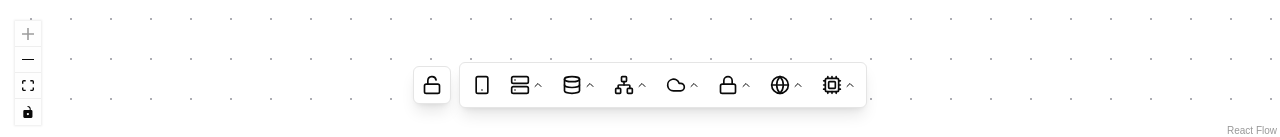
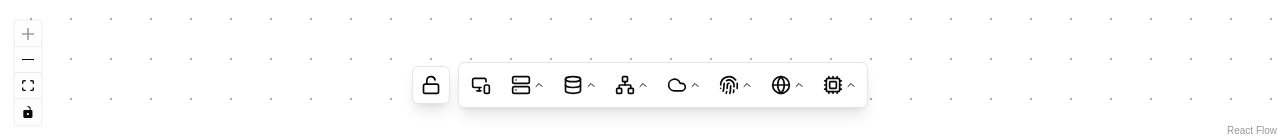
Before and after one commit to creamlabs/syscode, a Next.js app: page / in a window 1280 px wide. Shown: the part 660-797 px from the top of the page. Built offline with nearby package versions, Linux system fonts and the light colour scheme.

Commit message:
chore: add new menu icon and item

```diff
--- a/src/components/ui/icon.tsx
+++ b/src/components/ui/icon.tsx
@@ -1,8 +1,8 @@
-import icons from "@/lib/icon";
+import icons, { IconType } from "@/lib/icon";
 import React, { FC } from "react";
 import { LucideProps } from "lucide-react";
 export interface IconProps extends LucideProps {
-  icon: keyof typeof icons;
+  icon: IconType;
 }
 const Icon: FC<IconProps> = ({ icon, ...props }) => {
   const Comp = icons[icon];
--- /dev/null
+++ b/src/features/editor/components/menu/menu-item.tsx
@@ -0,0 +1,30 @@
+import Icon from "@/components/ui/icon";
+import { cn } from "@/lib/utils";
+import { type ComponentCategory } from "@/features/editor/lib/design-menu";
+
+export const MenuComponent: React.FC<{ category: ComponentCategory }> = ({
+  category,
+}) => {
+  return (
+    <div className="relative">
+      <button
+        key={category.id}
+        //onClick={() => onSelectCategory(category)}
+        className={cn(
+          `p-2 rounded-md hover:bg-gray-100 transition-colors flex items-center gap-0.5`,
+          category.variants && "pr-1.5",
+        )}
+        title={category.label}
+      >
+        <Icon icon={category.icon} className="w-5 h-5 transition-transform" />
+        {category.variants && (
+          <Icon icon="chevronUp" className="w-3 h-3 transition-transform" />
+        )}
+      </button>
+    </div>
+  );
+};
+
+const MenuPopover = () => {
+  return <div>MenuPopover</div>;
+};
--- a/src/features/editor/components/menu/menubar.tsx
+++ b/src/features/editor/components/menu/menubar.tsx
@@ -1,111 +1,9 @@
 import React from "react";
 import {
-  Server,
-  Smartphone,
-  Database,
-  Network,
-  Cloud,
-  Lock,
-  Globe,
-  Cpu,
-} from "lucide-react";
-import Icon from "@/components/ui/icon";
-
-export type ComponentCategory = {
-  id: string;
-  label: string;
-  icon: React.ReactNode;
-  variants?: {
-    id: string;
-    label: string;
-    description?: string;
-    properties?: {
-      scalability?: string;
-      reliability?: string;
-      consistency?: string;
-    };
-  }[];
-};
-
-export const COMPONENT_CATEGORIES: ComponentCategory[] = [
-  {
-    id: "client",
-    label: "Client",
-    icon: <Smartphone className="w-5 h-5" />,
-  },
-  {
-    id: "server",
-    label: "Server",
-    icon: <Server className="w-5 h-5" />,
-    variants: [
-      { id: "api_gateway", label: "API Gateway" },
-      { id: "load_balancer", label: "Load Balancer" },
-      { id: "application_server", label: "Application Server" },
-      { id: "websocket", label: "WebSocket Server" },
-    ],
-  },
-  {
-    id: "database",
-    label: "Database",
-    icon: <Database className="w-5 h-5" />,
-    variants: [
-      { id: "sql", label: "SQL Database" },
-      { id: "nosql", label: "NoSQL Database" },
-      { id: "redis", label: "Redis Cache" },
-      { id: "elasticsearch", label: "Elasticsearch" },
-    ],
-  },
-  {
-    id: "messaging",
-    label: "Messaging",
-    icon: <Network className="w-5 h-5" />,
-    variants: [
-      { id: "kafka", label: "Apache Kafka" },
-      { id: "rabbitmq", label: "RabbitMQ" },
-      { id: "sqs", label: "AWS SQS" },
-    ],
-  },
-  {
-    id: "cloud",
-    label: "Cloud",
-    icon: <Cloud className="w-5 h-5" />,
-    variants: [
-      { id: "s3", label: "Object Storage (S3)" },
-      { id: "cdn", label: "CDN" },
-      { id: "lambda", label: "Serverless Function" },
-    ],
-  },
-  {
-    id: "security",
-    label: "Security",
-    icon: <Lock className="w-5 h-5" />,
-    variants: [
-      { id: "auth", label: "Authentication" },
-      { id: "firewall", label: "Firewall" },
-      { id: "ssl", label: "SSL/TLS" },
-    ],
-  },
-  {
-    id: "services",
-    label: "Services",
-    icon: <Globe className="w-5 h-5" />,
-    variants: [
-      { id: "dns", label: "DNS" },
-      { id: "monitoring", label: "Monitoring" },
-      { id: "logging", label: "Logging" },
-    ],
-  },
-  {
-    id: "compute",
-    label: "Compute",
-    icon: <Cpu className="w-5 h-5" />,
-    variants: [
-      { id: "container", label: "Container" },
-      { id: "vm", label: "Virtual Machine" },
-      { id: "kubernetes", label: "Kubernetes" },
-    ],
-  },
-];
+  COMPONENT_CATEGORIES,
+  type ComponentCategory,
+} from "@/features/editor/lib/design-menu";
+import { MenuComponent } from "./menu-item";
 
 interface MenuBarProps {
   onSelectCategory: (category: ComponentCategory) => void;
@@ -121,17 +19,7 @@ export const MenuBar = () => {
     <div className="border bg-white rounded-md shadow-lg p-1">
       <div className="flex gap-1">
         {COMPONENT_CATEGORIES.map((category) => (
-          <button
-            key={category.id}
-            //onClick={() => onSelectCategory(category)}
-            className={`p-2 rounded-md hover:bg-gray-100 transition-colors flex items-center gap-0.5 pr-1.5`}
-            title={category.label}
-          >
-            {category.icon}
-            {category.variants && (
-              <Icon icon="chevronUp" className="w-3 h-3 transition-transform" />
-            )}
-          </button>
+          <MenuComponent category={category} />
         ))}
       </div>
     </div>
--- /dev/null
+++ b/src/features/editor/lib/design-menu.ts
@@ -0,0 +1,97 @@
+import { type IconType } from "@/lib/icon";
+
+export type ComponentCategory = {
+  id: string;
+  label: string;
+  icon: IconType;
+  variants?: {
+    id: string;
+    label: string;
+    description?: string;
+    properties?: {
+      scalability?: string;
+      reliability?: string;
+      consistency?: string;
+    };
+  }[];
+};
+
+export const COMPONENT_CATEGORIES: ComponentCategory[] = [
+  {
+    id: "client",
+    label: "Client",
+    icon: "client",
+  },
+  {
+    id: "server",
+    label: "Server",
+    icon: "server",
+    variants: [
+      { id: "api_gateway", label: "API Gateway" },
+      { id: "load_balancer", label: "Load Balancer" },
+      { id: "application_server", label: "Application Server" },
+      { id: "websocket", label: "WebSocket Server" },
+    ],
+  },
+  {
+    id: "database",
+    label: "Database",
+    icon: "database",
+    variants: [
+      { id: "sql", label: "SQL Database" },
+      { id: "nosql", label: "NoSQL Database" },
+      { id: "redis", label: "Redis Cache" },
+      { id: "elasticsearch", label: "Elasticsearch" },
+    ],
+  },
+  {
+    id: "messaging",
+    label: "Messaging",
+    icon: "network",
+    variants: [
+      { id: "kafka", label: "Apache Kafka" },
+      { id: "rabbitmq", label: "RabbitMQ" },
+      { id: "sqs", label: "AWS SQS" },
+    ],
+  },
+  {
+    id: "cloud",
+    label: "Cloud",
+    icon: "cloud",
+    variants: [
+      { id: "s3", label: "Object Storage (S3)" },
+      { id: "cdn", label: "CDN" },
+      { id: "lambda", label: "Serverless Function" },
+    ],
+  },
+  {
+    id: "security",
+    label: "Security",
+    icon: "auth",
+    variants: [
+      { id: "auth", label: "Authentication" },
+      { id: "firewall", label: "Firewall" },
+      { id: "ssl", label: "SSL/TLS" },
+    ],
+  },
+  {
+    id: "services",
+    label: "Services",
+    icon: "globe",
+    variants: [
+      { id: "dns", label: "DNS" },
+      { id: "monitoring", label: "Monitoring" },
+      { id: "logging", label: "Logging" },
+    ],
+  },
+  {
+    id: "compute",
+    label: "Compute",
+    icon: "cpu",
+    variants: [
+      { id: "container", label: "Container" },
+      { id: "vm", label: "Virtual Machine" },
+      { id: "kubernetes", label: "Kubernetes" },
+    ],
+  },
+];
```
Also changed, not shown: src/lib/icon.ts (+17 -2 lines).
